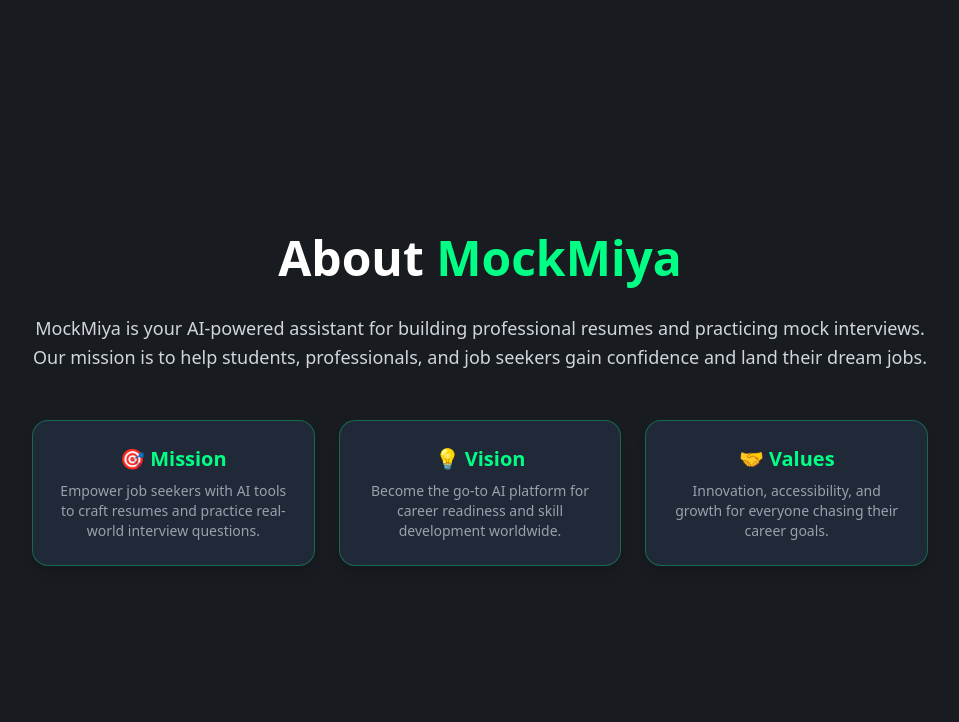
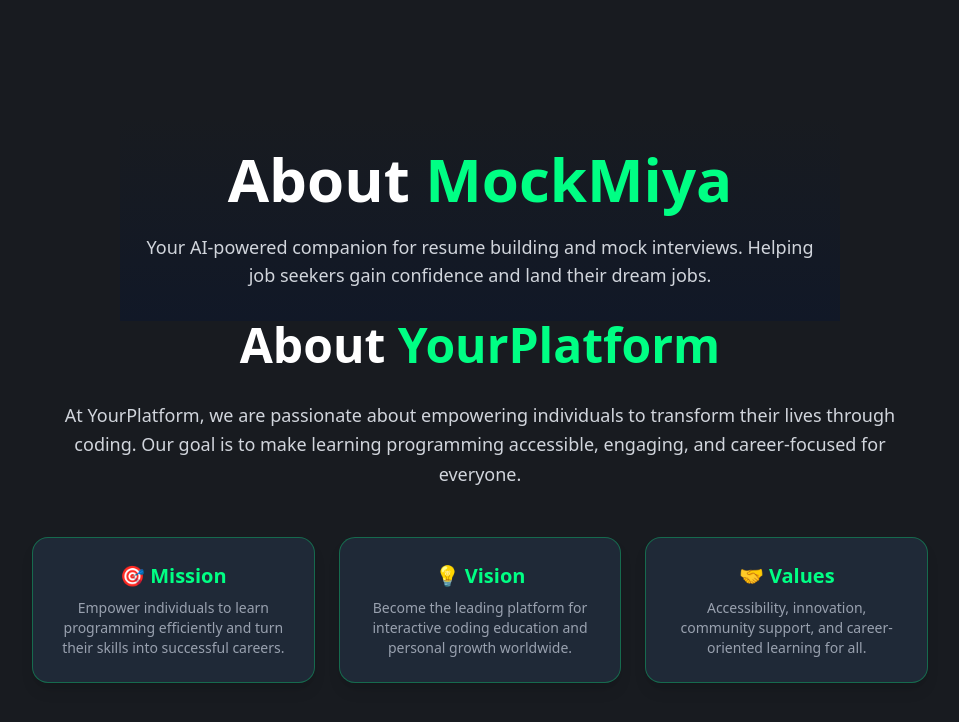
Before and after one commit to Pullock4981/MockMiya_client, a Next.js app: page /about in a window 1280 px wide. Shown: the top 722 px of the page, without its empty margins (160-1119 px from the left). Built offline with nearby package versions, Linux system fonts and the light colour scheme.

Commit message:
add hero for about us

```diff
--- /dev/null
+++ b/app/about/components/Hero.tsx
@@ -0,0 +1,15 @@
+import React from "react";
+
+export default function Hero() {
+  return (
+    <section className="py-8 px-6 text-center bg-gradient-to-b from-[#181B20] to-[#111827]">
+      <h1 className="text-4xl md:text-6xl font-bold mb-6">
+        About <span className="text-[#00FF84]">MockMiya</span>
+      </h1>
+      <p className="text-lg max-w-2xl mx-auto text-gray-300">
+        Your AI-powered companion for resume building and mock interviews.
+        Helping job seekers gain confidence and land their dream jobs.
+      </p>
+    </section>
+  );
+}
--- a/app/about/page.tsx
+++ b/app/about/page.tsx
@@ -1,22 +1,26 @@
 import React from "react";
+import Hero from "./components/Hero";
 
 export default function AboutPage() {
   return (
     <main
       className="min-h-screen flex flex-col items-center justify-center px-6 py-16 text-white"
       style={{ backgroundColor: "#181B20" }}
-    >
+      >
+          <div>
+              <Hero></Hero>
+          </div>
       <div className="max-w-4xl text-center space-y-8">
         {/* Title */}
         <h1 className="text-4xl md:text-5xl font-bold">
-          About <span className="text-[#00FF84]">MockMiya</span>
+          About <span className="text-[#00FF84]">YourPlatform</span>
         </h1>
 
         {/* Description */}
         <p className="text-lg text-gray-300 leading-relaxed">
-          MockMiya is your AI-powered assistant for building professional resumes
-          and practicing mock interviews. Our mission is to help students,
-          professionals, and job seekers gain confidence and land their dream jobs.
+          At YourPlatform, we are passionate about empowering individuals to
+          transform their lives through coding. Our goal is to make learning
+          programming accessible, engaging, and career-focused for everyone.
         </p>
 
         {/* Mission / Vision / Values */}
@@ -24,22 +28,22 @@
           <div className="p-6 rounded-2xl bg-[#1F2937] border border-[#00FF84]/30 shadow-lg hover:shadow-[#00FF84]/40 transition">
             <h2 className="font-semibold text-xl mb-2 text-[#00FF84]">🎯 Mission</h2>
             <p className="text-sm text-gray-400">
-              Empower job seekers with AI tools to craft resumes and practice
-              real-world interview questions.
+              Empower individuals to learn programming efficiently and turn their
+              skills into successful careers.
             </p>
           </div>
           <div className="p-6 rounded-2xl bg-[#1F2937] border border-[#00FF84]/30 shadow-lg hover:shadow-[#00FF84]/40 transition">
             <h2 className="font-semibold text-xl mb-2 text-[#00FF84]">💡 Vision</h2>
             <p className="text-sm text-gray-400">
-              Become the go-to AI platform for career readiness and skill
-              development worldwide.
+              Become the leading platform for interactive coding education and
+              personal growth worldwide.
             </p>
           </div>
           <div className="p-6 rounded-2xl bg-[#1F2937] border border-[#00FF84]/30 shadow-lg hover:shadow-[#00FF84]/40 transition">
             <h2 className="font-semibold text-xl mb-2 text-[#00FF84]">🤝 Values</h2>
             <p className="text-sm text-gray-400">
-              Innovation, accessibility, and growth for everyone chasing their
-              career goals.
+              Accessibility, innovation, community support, and career-oriented
+              learning for all.
             </p>
           </div>
         </section>
```
